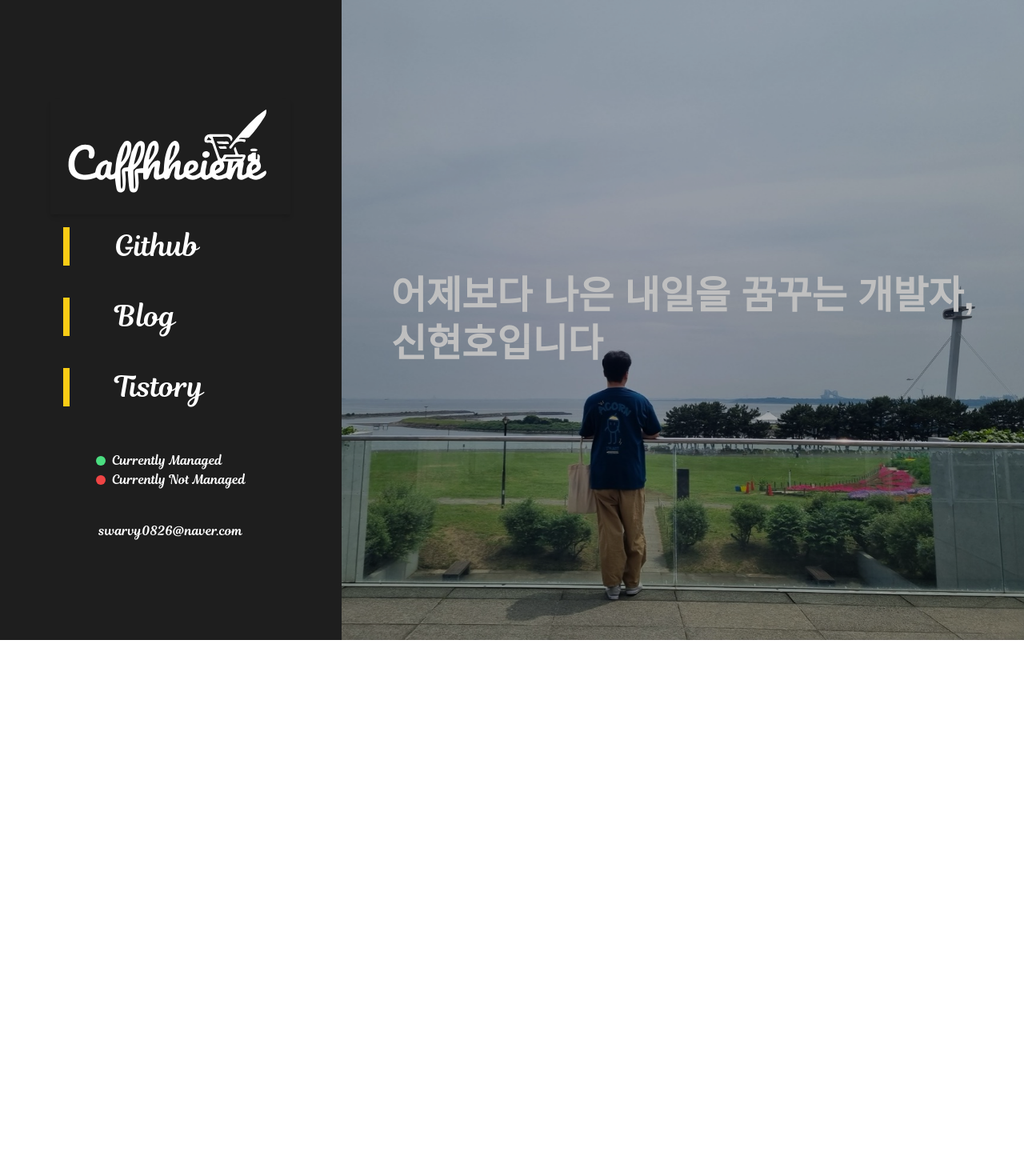
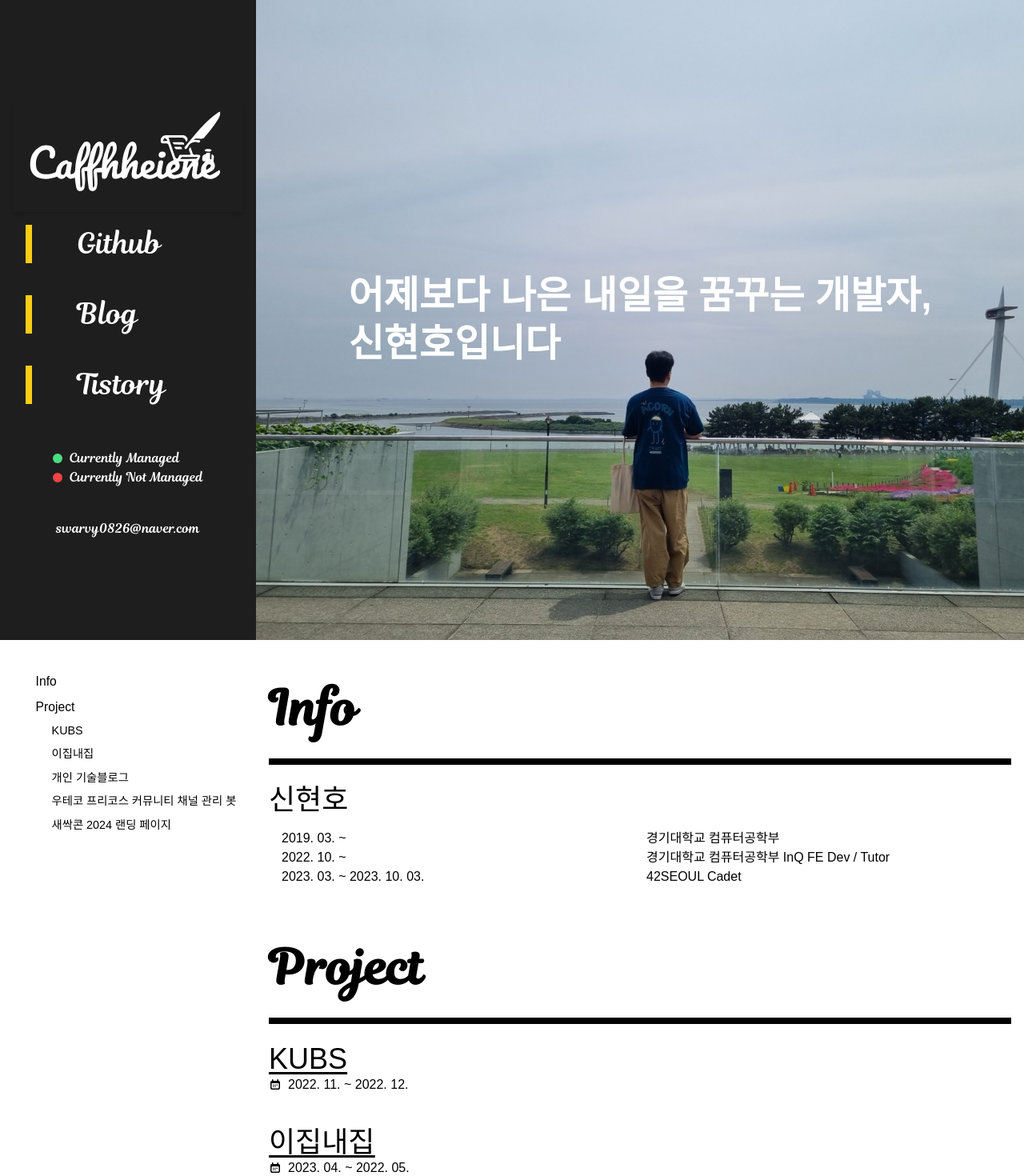
Before and after one commit to SWARVY/Caffhheiene_introduce, a Next.js app in the folder caffhheiene/: page / in a window 1280 px wide. Shown: the top 1470 px of the page at 80% size. Before the commit the page ends 800 px from the top, so only its background shows below. Built offline with nearby package versions, Linux system fonts and the light colour scheme; a web font is replaced by a local one.

Commit message:
feat : 메인 페이지에서 생성된 컴포넌트 로드

```diff
--- a/caffhheiene/app/page.tsx
+++ b/caffhheiene/app/page.tsx
@@ -1,14 +1,17 @@
 import HeroSection from '@/components/Home/HeroSection'
 import SideNaviagtor from '@/components/Home/SideNavigator'
+import InfoContainer from '@/components/Info/InfoContainer'
+import ProjectContainer from '@/components/Project/ProjectContainer'
+import SidebarToc from '@/components/SidebarToc'
 import SETTINGS from '@/constants/Settings'
 
 export default function Home() {
   return (
-    <div className="flex-col font-Pretendard_Rg">
-      <div className="grid grid-cols-3">
+    <div className="grid gap-y-10 font-Pretendard_Rg">
+      <div className="grid lg:grid-cols-4">
         <SideNaviagtor />
         <div
-          className="col-span-2 bg-contain bg-right bg-fixed bg-no-repeat brightness-75"
+          className="bg-cover bg-bottom bg-local bg-no-repeat backdrop-brightness-75 md:bg-fixed lg:col-span-3 "
           style={{
             backgroundImage: `url(${SETTINGS.mainBackgroundImage})`,
           }}
@@ -16,6 +19,15 @@ export default function Home() {
           <HeroSection />
         </div>
       </div>
+      <div className="grid lg:grid-cols-4">
+        <div className="invisible lg:visible">
+          <SidebarToc />
+        </div>
+        <div className="grid gap-y-10 lg:col-span-3">
+          <InfoContainer />
+          <ProjectContainer />
+        </div>
+      </div>
     </div>
   )
 }
```
